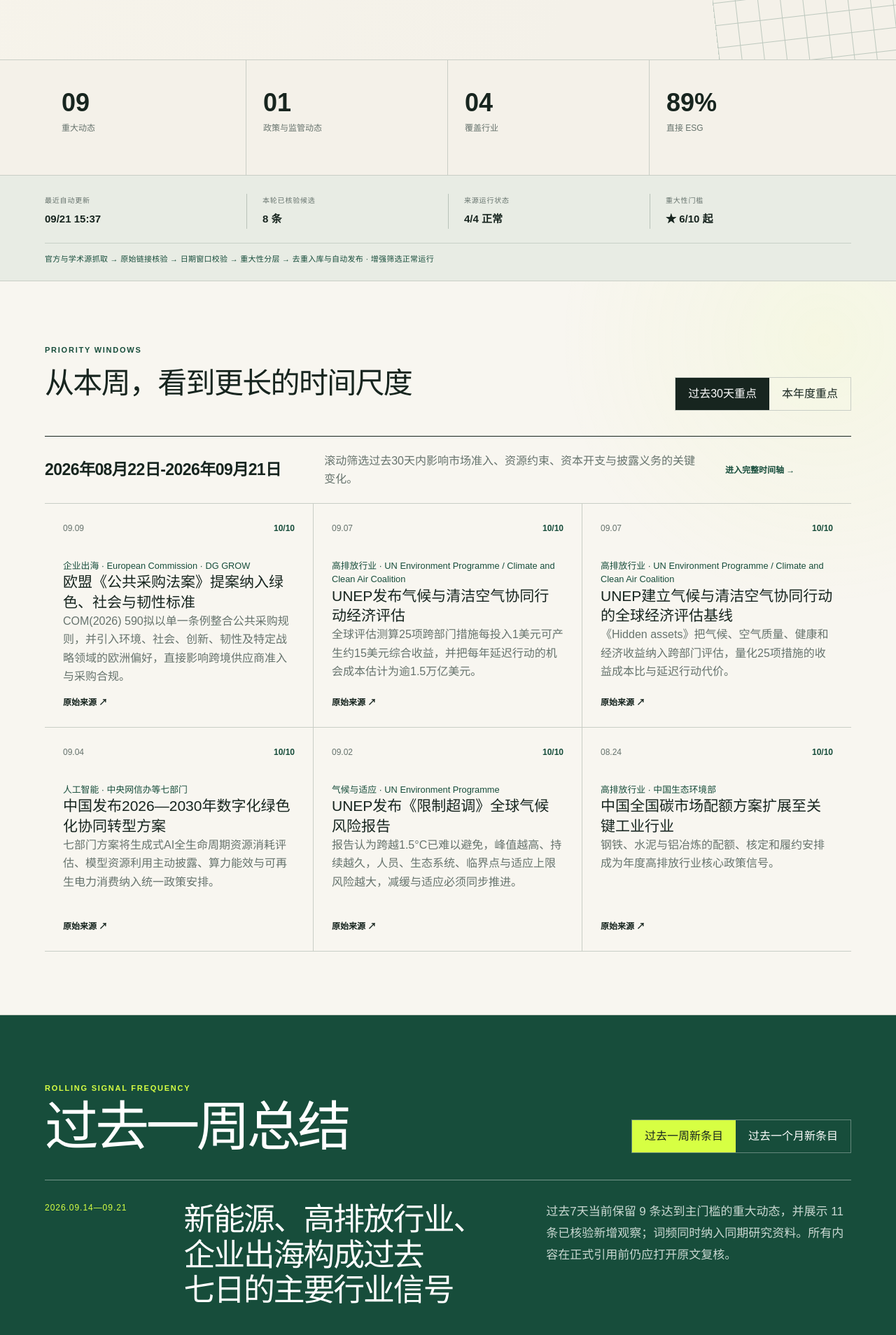
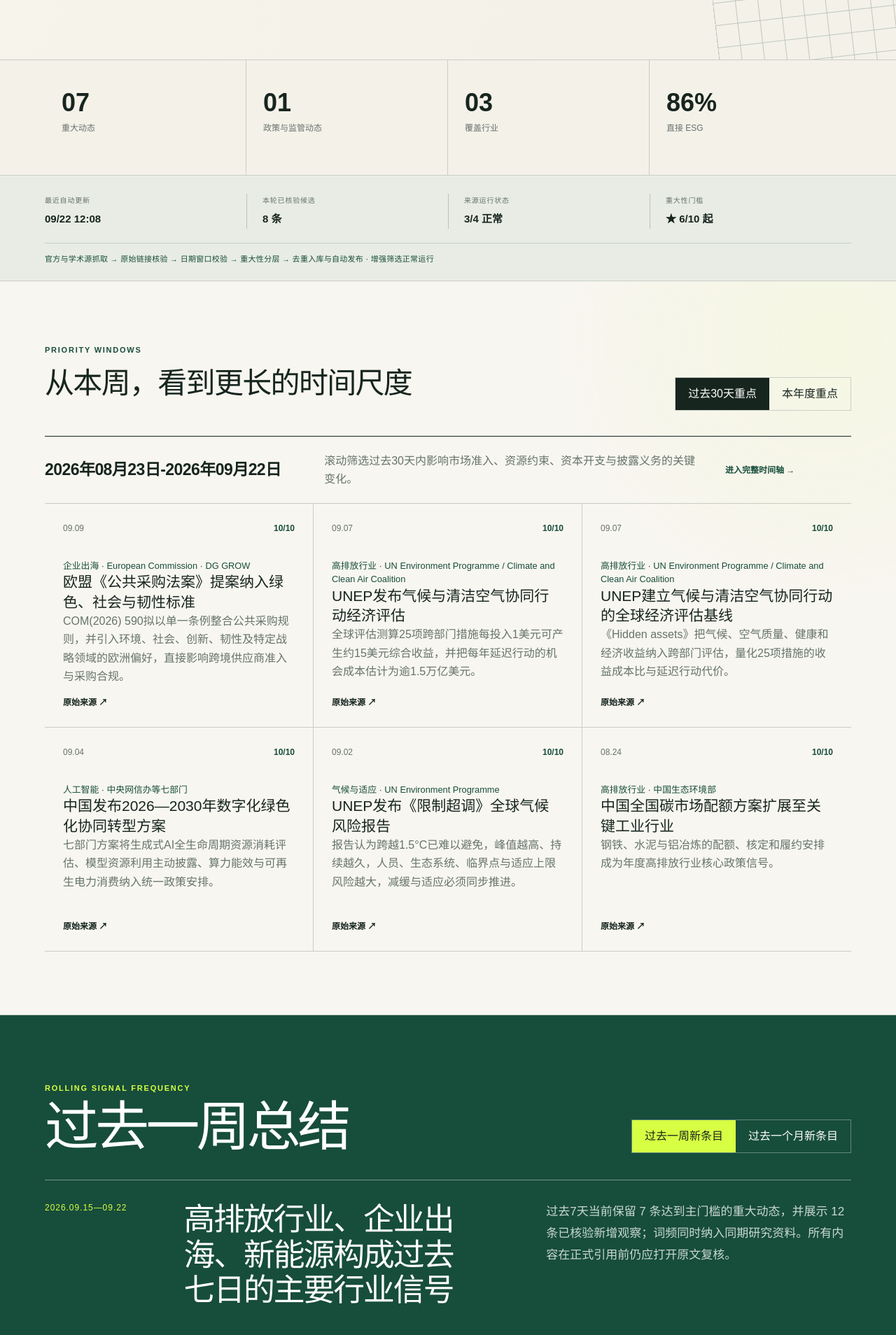
Before and after one commit to JimPlatzer/SynerPlat, a Next.js app: page / in a window 1280 px wide. Shown: the part 600-2508 px from the top of the page at 70% size. Built offline with nearby package versions, Linux system fonts and the light colour scheme.

Commit message:
chore(data): update ESG intelligence for 2026-09-22

```diff
--- a/public/auto-intelligence.json
+++ b/public/auto-intelligence.json
@@ -1,6 +1,6 @@
 {
-  "updatedAt": "2026-09-21T07:37:43.159Z",
-  "weekRange": "2026.09.14—09.21",
+  "updatedAt": "2026-09-22T04:08:36.691Z",
+  "weekRange": "2026.09.15—09.22",
   "monthLabel": "2026年9月",
   "stories": [
     {
@@ -149,51 +149,51 @@
         "治理门槛",
         "同行评审"
       ]
-    },
-    {
-      "id": "govuk-www-gov-uk-government-news-uk-and-us-fusion-strike-partnership-to-accele",
-      "sector": "人工智能",
-      "relevance": "直接 ESG",
-      "event": "跨境清洁能源合作",
-      "title": "英美宣布聚变能源、人工智能与监管合作安排",
-      "summary": "英国能源安全与净零部9月14日宣布，英美将在伦敦全球聚变峰会签署两项安排：英国原子能管理局与普林斯顿等离子体物理实验室将启动人工智能、先进计算和聚变研发合作，两国并将发表加强聚变能源监管合作的联合声明。同期还公布材料研发合作、海外投资及英国聚变投资说明书；页面发布时仍使用“将签署”表述，正式签署结果需后续核验。",
-      "score": 8,
-      "publishedDate": "2026.09.14",
-      "eventDate": "2026.09.14",
-      "dateNote": "英国政府发布合作预告；两项安排计划于9月14日峰会签署，正式签署结果待后续核验",
-      "source": "UK Department for Energy Security and Net Zero",
-      "url": "https://www.gov.uk/government/news/uk-and-us-fusion-strike-partnership-to-accelerate-clean-energy",
-      "tags": [
-        "聚变能源",
-        "人工智能",
-        "高性能计算",
-        "监管合作",
-        "跨境投资"
-      ]
-    },
-    {
-      "id": "govuk-www-gov-uk-government-news-morgan-and-morecambe-offshore-wind-farms-tran",
-      "sector": "新能源",
-      "relevance": "直接 ESG",
-      "event": "开发许可",
-      "title": "英国批准Morgan与Morecambe海上风电配套输电资产开发许可",
-      "summary": "英国能源安全与净零部9月14日批准Morgan与Morecambe海上风电场输电资产开发许可令，范围包括海上输出电缆、登陆点、陆上电缆、变电站及并网设施。该决定针对配套输电基础设施许可，不等同于新增发电装机容量获批；申请于2024年10月21日提交，规划监察机构于2026年1月29日提交审查建议。",
-      "score": 8,
-      "publishedDate": "2026.09.14",
-      "eventDate": "2026.09.14",
-      "dateNote": "开发许可令获批并发布决定；申请于2024年10月21日提交，审查建议于2026年1月29日送交国务大臣",
-      "source": "UK Planning Inspectorate / Department for Energy Security and Net Zero",
-      "url": "https://www.gov.uk/government/news/morgan-and-morecambe-offshore-wind-farms-transmission-assets-development-consent-decision-announced",
-      "tags": [
-        "海上风电",
-        "输电基础设施",
-        "开发许可",
-        "英国能源转型",
-        "社区参与"
-      ]
     }
   ],
   "watchlist": [
+    {
+      "id": "doi-10-1007-s10668-026-08170-y",
+      "sector": "人工智能",
+      "relevance": "间接 ESG",
+      "event": "同行评审研究",
+      "title": "Artificial intelligence and the clean energy transition in China: spatiotemporal characteristics, spatial spillovers and moderating mechanisms",
+      "summary": "研究使用中国30个省份2007—2020年的面板数据与空间杜宾模型，发现人工智能发展与本地清洁能源转型呈显著正向关联，并对邻近地区产生正向空间溢出；长期效应强于短期效应。环境治理与公众环境参与会增强这一关联，气候风险则会削弱它。",
+      "score": 7,
+      "publishedDate": "2026.09.22",
+      "eventDate": "2026.09.22",
+      "dateNote": "Springer原始页显示论文于2026年9月22日在线发表",
+      "source": "Environment, Development and Sustainability / Springer Nature",
+      "url": "https://link.springer.com/article/10.1007/s10668-026-08170-y",
+      "tags": [
+        "人工智能",
+        "清洁能源转型",
+        "空间溢出",
+        "中国省级数据",
+        "同行评审"
+      ]
+    },
+    {
+      "id": "doi-10-1007-s10668-026-08132-4",
+      "sector": "新能源",
+      "relevance": "直接 ESG",
+      "event": "同行评审研究",
+      "title": "Road to energy transition under the impact of climate change a micro perspective from China",
+      "summary": "研究基于2009—2023年中国上市公司面板数据构建气候风险指数并使用固定效应模型，发现企业气候风险暴露与能源转型呈显著正向关联；研发投入、数字化转型与媒体关注是重要传导渠道，效果还因行业属性、资产密集度和地区而异。",
+      "score": 7,
+      "publishedDate": "2026.09.22",
+      "eventDate": "2026.09.22",
+      "dateNote": "Springer原始页显示论文于2026年9月22日在线发表",
+      "source": "Environment, Development and Sustainability / Springer Nature",
+      "url": "https://link.springer.com/article/10.1007/s10668-026-08132-4",
+      "tags": [
+        "气候风险",
+        "企业能源转型",
+        "数字化转型",
+        "中国上市公司",
+        "同行评审"
+      ]
+    },
     {
       "id": "doi-10-1057-s41310-026-00422-7",
       "sector": "企业出海",
@@ -216,6 +216,27 @@
       ]
     },
     {
+      "id": "govuk-www-gov-uk-government-speeches-what-climate-security-means-now-foreign-s",
+      "sector": "高风险行业",
+      "relevance": "直接 ESG",
+      "event": "部长级政策信号",
+      "title": "英国外相将气候与自然风险明确纳入国家安全议程",
+      "summary": "英国外交大臣Ed Miliband在纽约气候周演讲中提出，应把气候与自然损失纳入国家安全威胁评估和应急规划，并加强跨境风险信息共享、预警系统、韧性基础设施以及灾害风险融资。演讲重申英国2040年减排87%的碳预算、拟向热带森林永久基金投资4亿英镑和2030清洁电力目标，但未宣布新的具有约束力的政策措施。",
+      "score": 6,
+      "publishedDate": "2026.09.21",
+      "eventDate": "2026.09.21",
+      "dateNote": "演讲于2026年9月21日发表并由英国政府同日发布；属于政策立场，不是新法规",
+      "source": "UK Foreign, Commonwealth & Development Office",
+      "url": "https://www.gov.uk/government/speeches/what-climate-security-means-now-foreign-secretary-at-new-york-climate-week",
+      "tags": [
+        "气候安全",
+        "自然风险",
+        "国家安全",
+        "韧性规划",
+        "政策信号"
+      ]
+    },
+    {
       "id": "ec-ai-board-ninth-meeting-2026",
       "sector": "人工智能",
       "relevance": "间接 ESG",
@@ -367,47 +388,42 @@
         "气候与碳",
         "预印本·非同行评审"
       ]
-    },
-    {
-      "id": "arxiv-arxiv-org-abs-2609-16899v1",
-      "sector": "新能源",
-      "relevance": "直接 ESG",
-      "event": "工作论文",
-      "title": "Optimal Control Strategies for a Network of Electric Vehicle Charging Energy Hubs with Smart Scheduling via Distributed Optimization",
-      "summary": "This paper studies the cost-optimal operation of a network of charging energy hubs for electric vehicles, which provide onsite renewable energy sources and stationary battery storage and are connected with each other via DC-lines as well as with the distribution grid. Specifically, we first formulate a dynamic optimal control problem for the entire network a…",
-      "score": 6,
-      "publishedDate": "2026.09.15",
-      "eventDate": "2026.09.15",
-      "dateNote": "预印本发布",
-      "source": "arXiv",
-      "url": "http://arxiv.org/abs/2609.16899v1",
-      "tags": [
-        "能源转型",
-        "气候与碳",
-        "预印本·非同行评审"
-      ]
-    },
-    {
-      "id": "doi-10-1177-01956574261487825",
-      "sector": "人工智能",
-      "relevance": "间接 ESG",
-      "event": "学术研究",
-      "title": "Book Review: Renewable Energy Transition with Artificial Intelligence: Challenge-Driven Solutions DethlefsN.ChatterjeeJ. (Eds.). (2026). Renewable Energy Transition with Artificial Intelligence: Challenge-Driven Solutions. John Wiley & Sons. 272 pp. ISBN 978-1-394-30003-7 hard cover.",
-      "summary": "原始来源已通过可访问性核验；请打开原文查看完整内容。",
-      "score": 5,
-      "publishedDate": "2026.09.17",
-      "eventDate": "2026.09.17",
-      "dateNote": "论文发表",
-      "source": "SAGE Publications",
-      "url": "https://doi.org/10.1177/01956574261487825",
-      "tags": [
-        "人工智能",
-        "能源转型",
-        "同行评审状态待核"
-      ]
     }
   ],
   "keywordEvents": [
+    {
+      "id": "doi-10-1007-s10668-026-08170-y",
+      "date": "2026-09-22",
+      "terms": [
+        "人工智能",
+        "能源转型",
+        "气候风险"
+      ]
+    },
+    {
+      "id": "doi-10-1007-s10668-026-08132-4",
+      "date": "2026-09-22",
+      "terms": [
+        "新能源",
+        "能源转型",
+        "气候风险",
+        "数字化与数据"
+      ]
+    },
+    {
+      "id": "govuk-www-gov-uk-government-speeches-what-climate-security-means-now-foreign-s",
+      "date": "2026-09-21",
+      "terms": [
+        "高风险行业",
+        "政策监管",
+        "能源转型",
+        "电力系统",
+        "碳与排放",
+        "供应链与出海",
+        "自然与生物多样性",
+        "绿色金融"
+      ]
+    },
     {
       "id": "doi-10-1057-s41310-026-00422-7",
       "date": "2026-09-19",
@@ -609,36 +625,12 @@
       ]
     },
     {
-      "id": "govuk-www-gov-uk-government-news-uk-and-us-fusion-strike-partnership-to-accele",
-      "date": "2026-09-14",
-      "terms": [
-        "人工智能",
-        "政策监管",
-        "聚变能源",
-        "高性能计算",
-        "碳与排放",
-        "供应链与出海",
-        "绿色金融"
-      ]
-    },
-    {
       "id": "ni-assembly-ai-data-centre-moratorium-motion-2026",
       "date": "2026-09-14",
       "terms": [
         "人工智能",
         "政策监管",
         "数据中心"
-      ]
-    },
-    {
-      "id": "govuk-www-gov-uk-government-news-morgan-and-morecambe-offshore-wind-farms-tran",
-      "date": "2026-09-14",
-      "terms": [
-        "新能源",
-        "可再生能源",
-        "能源转型",
-        "电力系统",
-        "碳与排放"
       ]
     },
     {
@@ -1631,12 +1623,6 @@
     }
   ],
   "sectorInsights": [
-    [
-      "新能源",
-      "过去七日保留 3 条达到主门槛的重大动态；建议结合原文跟踪政策执行、企业暴露与行业传导。",
-      3,
-      "→"
-    ],
     [
       "高排放行业",
       "过去七日保留 3 条达到主门槛的重大动态；建议结合原文跟踪政策执行、企业暴露与行业传导。",
@@ -1650,29 +1636,37 @@
       "→"
     ],
     [
-      "人工智能",
-      "过去七日保留 1 条达到主门槛的重大动态；建议结合原文跟踪政策执行、企业暴露与行业传导。",
-      1,
+      "新能源",
+      "过去七日保留 2 条达到主门槛的重大动态；建议结合原文跟踪政策执行、企业暴露与行业传导。",
+      2,
       "→"
     ]
   ],
   "summary": {
     "week": {
       "label": "过去一周总结",
-      "title": "新能源、高排放行业、企业出海构成过去七日的主要行业信号",
-      "range": "2026.09.14—09.21",
-      "copy": "过去7天当前保留 9 条达到主门槛的重大动态，并展示 11 条已核验新增观察；词频同时纳入同期研究资料。所有内容在正式引用前仍应打开原文复核。",
+      "title": "高排放行业、企业出海、新能源构成过去七日的主要行业信号",
+      "range": "2026.09.15—09.22",
+      "copy": "过去7天当前保留 7 条达到主门槛的重大动态，并展示 12 条已核验新增观察；词频同时纳入同期研究资料。所有内容在正式引用前仍应打开原文复核。",
       "words": [
+        [
+          "工作论文",
+          10
+        ],
         [
           "政策监管",
           10
         ],
         [
-          "工作论文",
-          9
-        ],
-        [
           "电力系统",
+          10
+        ],
+        [
+          "能源转型",
+          10
+        ],
+        [
+          "新能源",
           9
         ],
         [
@@ -1680,42 +1674,38 @@
           8
         ],
         [
+          "企业出海",
+          8
+        ],
+        [
           "可再生能源",
           8
         ],
         [
-          "新能源",
-          8
-        ],
-        [
           "碳与排放",
           8
         ],
         [
-          "企业出海",
+          "高排放行业",
+          8
+        ],
+        [
+          "污染防治",
           7
         ],
         [
-          "能源转型",
+          "绿色金融",
           7
-        ],
-        [
-          "高排放行业",
-          7
-        ],
-        [
-          "污染防治",
-          6
-        ],
-        [
-          "绿色金融",
-          6
         ],
         [
           "供应链与出海",
           5
         ],
         [
+          "气候风险",
+          5
+        ],
+        [
           "新兴行业",
           4
         ],
@@ -1724,7 +1714,7 @@
           4
         ],
         [
-          "数据中心",
+          "数字化与数据",
           3
         ],
         [
@@ -1732,23 +1722,19 @@
           3
         ],
         [
-          "气候风险",
-          3
-        ],
-        [
           "网络安全",
           3
         ],
         [
-          "聚变能源",
-          3
-        ],
-        [
           "能源效率",
           3
         ],
         [
-          "高性能计算",
+          "自然与生物多样性",
+          3
+        ],
+        [
+          "高风险行业",
           3
         ]
       ]
@@ -1756,8 +1742,8 @@
     "month": {
       "label": "过去一个月总结",
       "title": "过去30天政策、产业与研究信号持续滚动更新",
-      "range": "2026.08.22—09.21",
-      "copy": "过去30天词频基于 135 条去重后的重大动态、新增观察、月度重点与研究资料生成，用于识别持续出现而非单日爆发的主题。",
+      "range": "2026.08.23—09.22",
+      "copy": "过去30天词频基于 136 条去重后的重大动态、新增观察、月度重点与研究资料生成，用于识别持续出现而非单日爆发的主题。",
       "words": [
         [
           "政策监管",
@@ -1801,21 +1787,21 @@
         ],
         [
           "碳与排放",
-          5
+          4
         ],
         [
           "气候披露",
           4
         ],
         [
+          "气候风险",
+          4
+        ],
+        [
           "数据中心",
           4
         ],
         [
-          "气候风险",
-          4
-        ],
-        [
           "污染防治",
           4
         ],
@@ -1824,6 +1810,14 @@
           4
         ],
         [
+          "能源转型",
+          4
+        ],
+        [
+          "数字化与数据",
+          3
+        ],
+        [
           "新兴行业",
           3
         ],
@@ -1832,11 +1826,7 @@
           3
         ],
         [
-          "数字化与数据",
-          3
-        ],
-        [
-          "能源转型",
+          "高风险行业",
           3
         ],
         [
@@ -1844,10 +1834,6 @@
           3
         ],
         [
-          "高风险行业",
-          3
-        ],
-        [
           "关键矿产",
           3
         ],
@@ -1860,6 +1846,10 @@
           2
         ],
         [
+          "自然与生物多样性",
+          2
+        ],
+        [
           "自然与适应",
           2
         ],
@@ -1873,10 +1863,6 @@
         ],
         [
           "气候与适应",
-          2
-        ],
-        [
-          "水资源",
           2
         ]
       ]
@@ -1953,12 +1939,12 @@
     {
       "source": "Federal Register",
       "status": "ok",
-      "items": 18
+      "items": 17
     },
     {
       "source": "GOV.UK",
       "status": "ok",
-      "items": 49
+      "items": 47
     },
     {
       "source": "Crossref",
@@ -1967,8 +1953,8 @@
     },
     {
       "source": "arXiv",
-      "status": "ok",
-      "items": 40
+      "status": "error",
+      "message": "429 https://export.arxiv.org/api/query?search_query=submittedDate%3A%5B202609150000%20TO%20202609222359%5D%20AND%20(all%3Aclimate%20OR%20all%3Asustainability%20OR%20all%3Aemissions"
     }
   ],
   "verifiedCandidateCount": 8,
--- a/scripts/update-intelligence.mjs
+++ b/scripts/update-intelligence.mjs
@@ -20,6 +20,7 @@ const trustedPublisherPattern=/Elsevier|Springer|Wiley|SAGE|Oxford University Pr
 const arxivFalsePositivePattern=/astronom|astrophys|cosmolog|black[ -]?hole|gravitational.wave|post-minkowskian|compact objects?|relativistic fluids?|particle physics|nuclear recoil|\bLHC\b|quasar|cosmic star formation|Josephson|vortex laser|stellar|galax/i;
 const arxivEsgPattern=/climate change|carbon capture|\bCCUS\b|CO2 emissions?|renewable energy|energy transition|sustainab|pollution|environmental|traffic noise|biodiversity|circular economy|green finance|net[ -]?zero|decarbon/i;
 const genericDiplomaticStatementPattern=/UN Human Rights Council|UN Security Council|Interactive Dialogue|Fact-Finding Mission|Joint Statement on (?:Sri Lanka|Sudan)|terror(?:ism|ist)|OSCE Economic and Environmental Forum|UK statement (?:at|to) (?:the )?(?:UN|OSCE)/i;
+const speechTitlePattern=/\b(?:speech|remarks|address)\b/i;
 const businessHumanRightsNexusPattern=/business|company|corporat|industry|supply chain|forced labo(?:u)?r|worker|workplace|trade|export|mining|energy|technology|artificial intelligence|\bAI\b/i;
 const concretePolicyActionPattern=/adopt|endorse|establish|launch|publish|policy|regulation|law|rule|standard|funding|investment|agreement|initiative|programme|program|sanction|guidance|recommendation|company|industry|supply chain|disclosure|renewable|energy transition/i;
 
@@ -39,6 +40,7 @@ function meaningfulEsgNexus(item){
  const isArxiv=item?.source==='arXiv'||item?.publisher==='arXiv';if(!isArxiv)return true;
  return arxivEsgPattern.test(text)&&!arxivFalsePositivePattern.test(text);
 }
+function isSpeechItem(item){return speechTitlePattern.test(`${item?.title||''} ${item?.url||''}`)||/\b(?:address|remarks) at\b/i.test(item?.summary||'')}
 function trustedCandidate(item){if(!meaningfulEsgNexus(item))return false;return item.source!=='Crossref'||trustedPublisherPattern.test(item.publisher)}
 function excerpt(value,limit=360){const clean=decode(value);return clean.length>limit?`${clean.slice(0,limit).trim()}…`:clean}
 function tagsFor(item){
@@ -58,7 +60,7 @@ function keywordWords(events){
 }
 function storyFromCandidate(source){return {id:source.candidateId,sector:sectorFor(`${source.title} ${source.summary}`),relevance:/artificial intelligence|data cent|critical mineral/i.test(`${source.title} ${source.summary}`)?'间接 ESG':'直接 ESG',event:source.sourceType==='policy'?'政策监管':source.sourceType==='academic'?'学术研究':'工作论文',title:source.title,summary:excerpt(source.summary)||'原始来源已通过可访问性核验；请打开原文查看完整内容。',score:source.heuristicScore,publishedDate:dotDate(source.publishedDate),eventDate:dotDate(source.eventDate),dateNote:source.dateNote,source:source.publisher,url:source.url,tags:tagsFor(source)}}
 function fallbackEditorial(candidates,previous){
- const ranked=candidates.filter(item=>inWindow(item)&&(item.sourceType==='policy'?item.heuristicScore>=materialityThreshold.policy:item.heuristicScore>=materialityThreshold.academic)).sort((a,b)=>b.heuristicScore-a.heuristicScore||activityDate(b).localeCompare(activityDate(a))).slice(0,16);
+ const ranked=candidates.filter(item=>inWindow(item)&&!isSpeechItem(item)&&(item.sourceType==='policy'?item.heuristicScore>=materialityThreshold.policy:item.heuristicScore>=materialityThreshold.academic)).sort((a,b)=>b.heuristicScore-a.heuristicScore||activityDate(b).localeCompare(activityDate(a))).slice(0,16);
  const stories=ranked.map(storyFromCandidate);
  const researchRanked=candidates.filter(source=>source.sourceType==='policy'?source.heuristicScore>=7:source.heuristicScore>=6&&source.summary.length>=80).sort((a,b)=>b.heuristicScore-a.heuristicScore||String(b.publishedDate).localeCompare(String(a.publishedDate))).slice(0,10);
  const resources=researchRanked.map(source=>({id:source.candidateId,type:source.sourceType==='preprint'?'工作论文':source.sourceType==='academic'?'学术论文':'政策法规',title:source.title,publisher:source.publisher,date:source.publishedDate,publishedDate:source.publishedDate,eventDate:source.eventDate,dateNote:source.dateNote,sector:sectorFor(`${source.title} ${source.summary}`),tags:tagsFor(source),summary:excerpt(source.summary),insight:'自动检索并完成原始链接核验；正式引用前请复核原文、适用范围及日期含义。',url:source.url,featured:source.heuristicScore>=9}));
@@ -159,7 +161,7 @@ async function main(){
  for(const [name,collector] of collectors){try{const rows=await collector();candidates.push(...rows);sourceHealth.push({source:name,status:'ok',items:rows.length})}catch(error){sourceHealth.push({source:name,status:'error',message:String(error.message||error).slice(0,180)})}}
  const verified=await verifyCandidates(candidates);let normalized=fallbackEditorial(verified,previous);
  try{const model=await runModel(verified);if(model){const curated=normalizeModel(model,verified,previous);normalized={stories:curated.stories.length?curated.stories:normalized.stories,resources:curated.resources.length?curated.resources:normalized.resources,sectorInsights:curated.sectorInsights.length?curated.sectorInsights:normalized.sectorInsights,summary:curated.summary||normalized.summary,monthlyHighlights:curated.monthlyHighlights.length?curated.monthlyHighlights:normalized.monthlyHighlights,annualHighlights:curated.annualHighlights.length?curated.annualHighlights:normalized.annualHighlights}}}catch(error){sourceHealth.push({source:'GitHub Models',status:'error',message:String(error.message||error).slice(0,180)})}
- const previousRecent=(previous.stories||[]).filter(item=>inWindow(item)&&Number(item.score)>=materialityThreshold.policy&&meaningfulEsgNexus(item));
+ const previousRecent=(previous.stories||[]).filter(item=>inWindow(item)&&!isSpeechItem(item)&&Number(item.score)>=materialityThreshold.policy&&meaningfulEsgNexus(item));
  const stories=uniqueByUrl([...previousRecent,...normalized.stories]).sort((a,b)=>activityDate(b).localeCompare(activityDate(a))||Number(b.score)-Number(a.score)).slice(0,16);
  const finalSectorCounts=new Map();for(const story of stories)finalSectorCounts.set(story.sector,(finalSectorCounts.get(story.sector)||0)+1);
  const finalSectors=[...finalSectorCounts.entries()].sort((a,b)=>b[1]-a[1]||a[0].localeCompare(b[0]));
```
Also changed, not shown: public/research-library.json.
